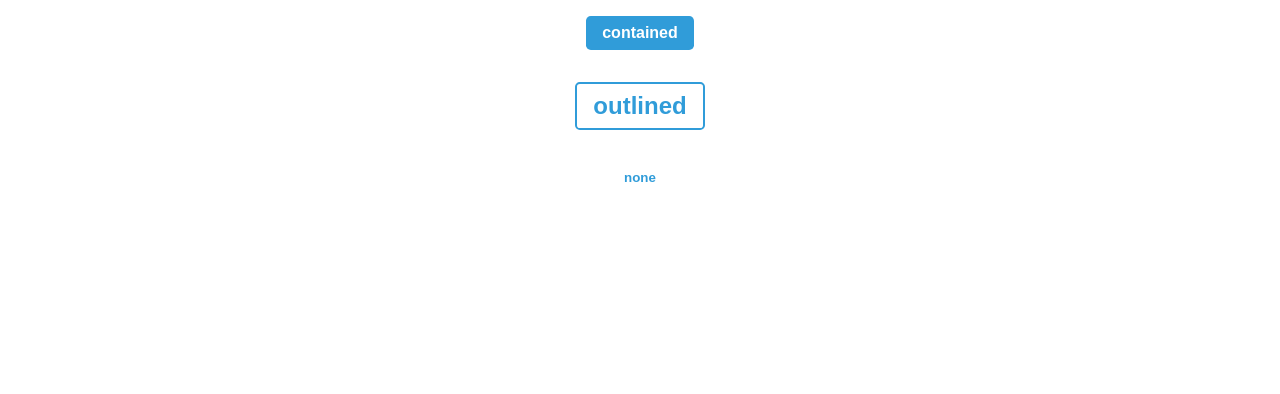
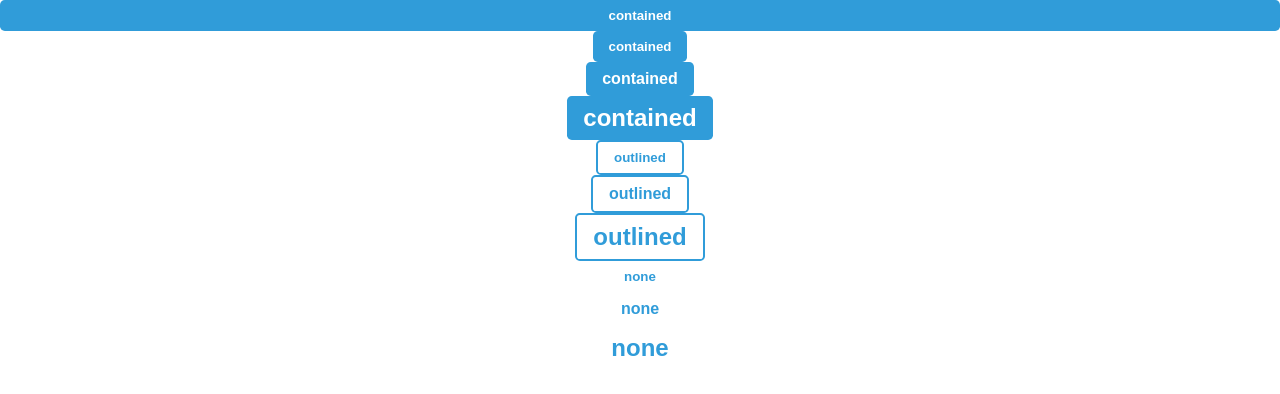
Before and after one commit to ColmanDevClub-DeliveryApp/frontend, a React (Create React App) app: page / in a window 1280 px wide. Shown: the top 394 px of the page. Built offline with nearby package versions, Linux system fonts and the light colour scheme.

Commit message:
remove margin

```diff
--- a/src/App.js
+++ b/src/App.js
@@ -5,9 +5,16 @@ import Button from './components/button/index';
 function App() {
   return (
     <div className="App">
+        <Button text={"contained"} type={"contained"} size={"small"} fullWidth/>
+        <Button text={"contained"} type={"contained"} size={"small"}/>
         <Button text={"contained"} type={"contained"} size={"normal"}/>
+        <Button text={"contained"} type={"contained"} size={"big"}/>
+        <Button text={"outlined"} type={"outlined"} size={"small"}/>
+        <Button text={"outlined"} type={"outlined"} size={"normal"}/>
         <Button text={"outlined"} type={"outlined"} size={"big"}/>
         <Button text={"none"} type={"none"} size={"small"}/>
+        <Button text={"none"} type={"none"} size={"normal"}/>
+        <Button text={"none"} type={"none"} size={"big"}/>
     </div>
   );
 }
--- a/src/components/button/styles.css
+++ b/src/components/button/styles.css
@@ -4,8 +4,6 @@
 }
 
 button {
-    margin-top: 1rem;
-    margin-bottom: 1rem;
     padding: 0.5rem 1rem;
     outline: none;
     border: 0;
```
